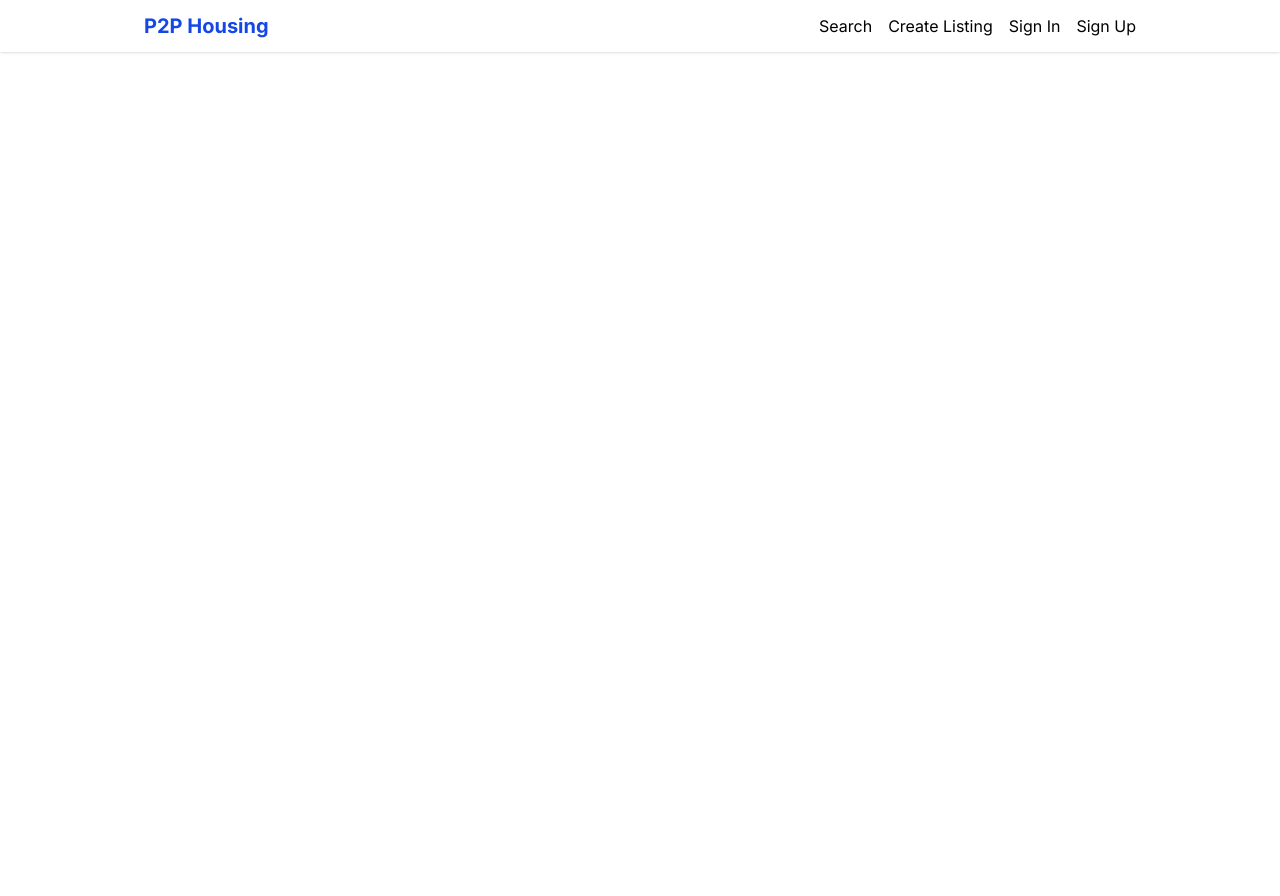
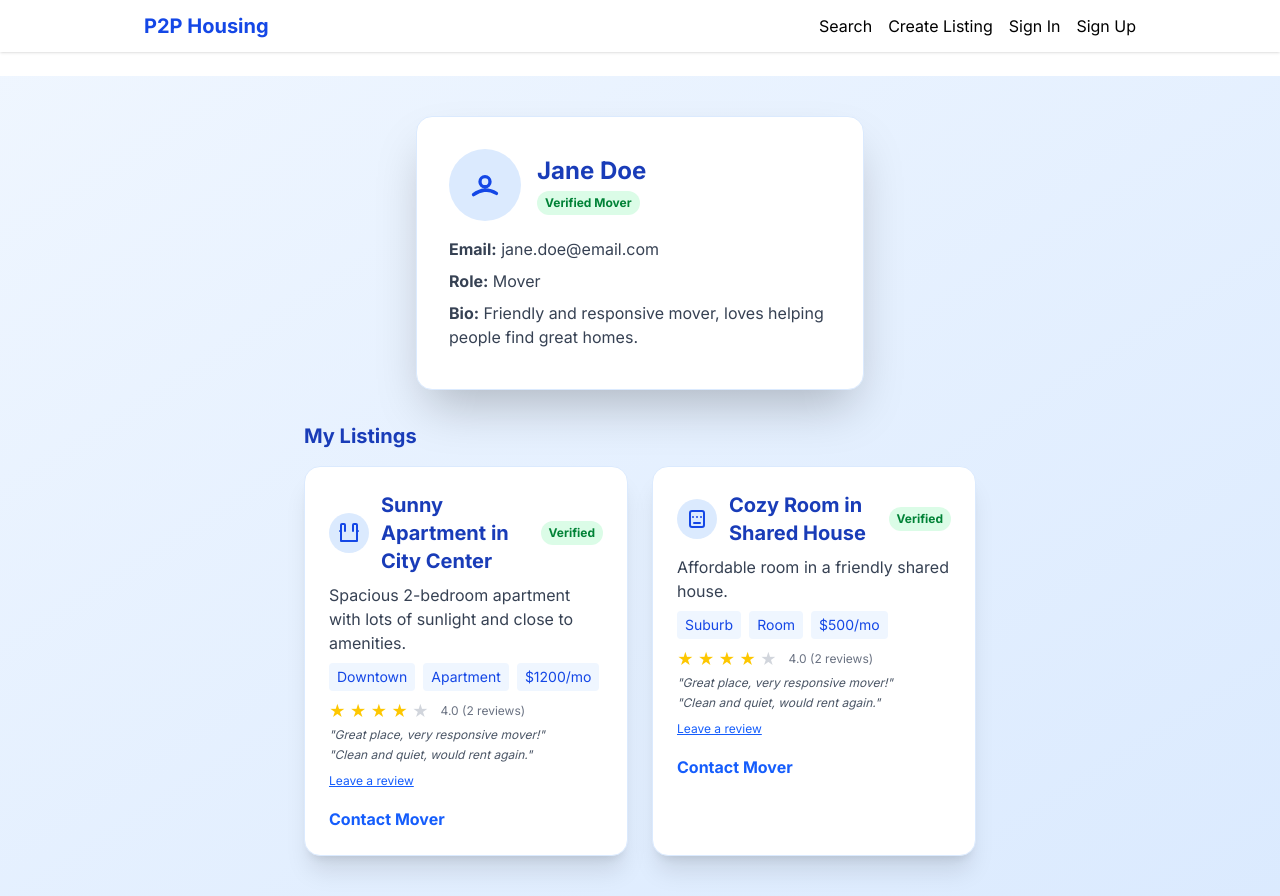
Before and after one commit to iyanuloluwa-Miracle/MIT-811-PROJECT_MVP, a Nuxt app: page /profile in a window 1280 px wide. Before the commit the page ends 800 px from the top, so only its background shows below. Built offline with nearby package versions, Linux system fonts and the light colour scheme.

Commit message:
feat: enhance listing and contact pages with verified indicators and additional information sections

```diff
--- a/components/ListingCard.vue
+++ b/components/ListingCard.vue
@@ -5,6 +5,7 @@
         <slot name="icon" />
       </div>
       <h3 class="text-xl font-bold text-blue-800">{{ title }}</h3>
+      <span class="inline-block bg-green-100 text-green-700 text-xs px-2 py-1 rounded-full font-semibold ml-2">Verified</span>
     </div>
     <p class="mb-2 text-gray-700">{{ description }}</p>
     <div class="flex flex-wrap gap-2 mb-2 text-sm">
@@ -12,7 +13,17 @@
       <span class="bg-blue-50 text-blue-700 px-2 py-1 rounded">{{ type }}</span>
       <span class="bg-blue-50 text-blue-700 px-2 py-1 rounded">${{ price }}/mo</span>
     </div>
-    <NuxtLink :to="contactLink" class="mt-2 text-blue-600 font-semibold hover:underline self-start">Contact Landlord</NuxtLink>
+    <!-- Dummy review/rating section -->
+    <div class="mb-2">
+      <div class="flex items-center gap-1 mb-1">
+        <span class="text-yellow-400">★</span><span class="text-yellow-400">★</span><span class="text-yellow-400">★</span><span class="text-yellow-400">★</span><span class="text-gray-300">★</span>
+        <span class="text-xs text-gray-500 ml-2">4.0 (2 reviews)</span>
+      </div>
+      <div class="text-xs text-gray-600 italic mb-1">"Great place, very responsive mover!"</div>
+      <div class="text-xs text-gray-600 italic mb-1">"Clean and quiet, would rent again."</div>
+      <button class="text-blue-600 text-xs underline mt-1">Leave a review</button>
+    </div>
+    <NuxtLink :to="contactLink" class="mt-2 text-blue-600 font-semibold hover:underline self-start">Contact Mover</NuxtLink>
   </div>
 </template>
 
--- a/pages/contact.vue
+++ b/pages/contact.vue
@@ -6,11 +6,22 @@
       </template>
       <template #listingInfo>
         <p class="font-semibold text-blue-700">Listing: <span class="text-gray-700">Sunny Apartment in City Center</span></p>
-        <p class="font-semibold text-blue-700">Landlord: <span class="text-gray-700">Jane Doe</span></p>
+        <p class="font-semibold text-blue-700">Mover: <span class="text-gray-700">Jane Doe</span> <span class="inline-block bg-green-100 text-green-700 text-xs px-2 py-1 rounded-full font-semibold ml-1">Verified</span></p>
       </template>
       <div>
         <label class="block mb-1 font-semibold text-blue-700">Your Message</label>
         <textarea class="w-full border border-blue-200 rounded px-3 py-2 bg-gray-50" rows="4" placeholder="Hi, I am interested in your listing. Is it still available?" disabled></textarea>
+      </div>
+      <div class="flex flex-col gap-2 my-3">
+        <label class="inline-flex items-center text-sm text-blue-700">
+          <input type="checkbox" class="form-checkbox mr-2" checked disabled /> Allow contact by email
+        </label>
+        <label class="inline-flex items-center text-sm text-blue-700">
+          <input type="checkbox" class="form-checkbox mr-2" disabled /> Allow contact by phone
+        </label>
+        <label class="inline-flex items-center text-sm text-blue-700">
+          <input type="checkbox" class="form-checkbox mr-2" checked disabled /> Hide my real name
+        </label>
       </div>
       <button type="button" class="w-full bg-gradient-to-r from-blue-600 to-blue-400 hover:from-blue-700 hover:to-blue-500 text-white py-2 rounded-lg font-bold shadow-lg transition-all duration-200" disabled>Send Message</button>
     </ContactCard>
--- a/pages/listings/create.vue
+++ b/pages/listings/create.vue
@@ -4,6 +4,9 @@
       <template #icon>
         <svg xmlns='http://www.w3.org/2000/svg' class='h-8 w-8' fill='none' viewBox='0 0 24 24' stroke='currentColor'><path stroke-linecap='round' stroke-linejoin='round' stroke-width='2' d='M9 17v-6a2 2 0 012-2h2a2 2 0 012 2v6m-6 0h6' /></svg>
       </template>
+      <div class="flex items-center gap-2 mb-2">
+        <span class="inline-block bg-green-100 text-green-700 text-xs px-2 py-1 rounded-full font-semibold">Verified</span>
+      </div>
       <div>
         <label class="block mb-1 font-semibold text-blue-700">Title</label>
         <input type="text" class="w-full border border-blue-200 rounded px-3 py-2 bg-gray-50" value="Sunny Apartment in City Center" disabled />
@@ -30,6 +33,30 @@
           <option>Room</option>
         </select>
       </div>
+      <div>
+        <label class="block mb-1 font-semibold text-blue-700">Utilities Included</label>
+        <div class="flex gap-2 flex-wrap">
+          <span class="bg-blue-50 text-blue-700 px-2 py-1 rounded text-xs">Water</span>
+          <span class="bg-blue-50 text-blue-700 px-2 py-1 rounded text-xs">Electricity</span>
+          <span class="bg-blue-50 text-blue-700 px-2 py-1 rounded text-xs">WiFi</span>
+        </div>
+      </div>
+      <div>
+        <label class="block mb-1 font-semibold text-blue-700">Facilities</label>
+        <div class="flex gap-2 flex-wrap">
+          <span class="bg-blue-50 text-blue-700 px-2 py-1 rounded text-xs">Parking</span>
+          <span class="bg-blue-50 text-blue-700 px-2 py-1 rounded text-xs">Laundry</span>
+          <span class="bg-blue-50 text-blue-700 px-2 py-1 rounded text-xs">Gym</span>
+        </div>
+      </div>
+      <div>
+        <label class="block mb-1 font-semibold text-blue-700">Mover Notes</label>
+        <textarea class="w-full border border-blue-200 rounded px-3 py-2 bg-gray-50" rows="2" disabled>Friendly and responsive mover, quick to resolve issues.</textarea>
+      </div>
+      <div>
+        <label class="block mb-1 font-semibold text-blue-700">Experience/Narrative</label>
+        <textarea class="w-full border border-blue-200 rounded px-3 py-2 bg-gray-50" rows="2" disabled>Had a great experience living here, quiet neighborhood and close to public transport.</textarea>
+      </div>
       <button type="button" class="w-full bg-gradient-to-r from-blue-600 to-blue-400 hover:from-blue-700 hover:to-blue-500 text-white py-2 rounded-lg font-bold shadow-lg transition-all duration-200" disabled>Create Listing</button>
     </AuthCard>
   </div>
--- /dev/null
+++ b/pages/profile.vue
@@ -0,0 +1,61 @@
+<template>
+  <div class="min-h-screen flex flex-col items-center justify-center bg-gradient-to-br from-blue-50 to-blue-100 py-10">
+    <div class="w-full max-w-md p-8 bg-white rounded-2xl shadow-2xl border border-blue-100 mb-8">
+      <div class="flex items-center gap-4 mb-4">
+        <div class="bg-blue-100 text-blue-700 rounded-full p-4">
+          <svg xmlns='http://www.w3.org/2000/svg' class='h-10 w-10' fill='none' viewBox='0 0 24 24' stroke='currentColor'><path stroke-linecap='round' stroke-linejoin='round' stroke-width='2' d='M5.121 17.804A13.937 13.937 0 0112 15c2.485 0 4.797.755 6.879 2.047M15 10a3 3 0 11-6 0 3 3 0 016 0z' /></svg>
+        </div>
+        <div>
+          <h2 class="text-2xl font-bold text-blue-800">Jane Doe</h2>
+          <span class="inline-block bg-green-100 text-green-700 text-xs px-2 py-1 rounded-full font-semibold mt-1">Verified Mover</span>
+        </div>
+      </div>
+      <div class="mb-2 text-gray-700"><span class="font-semibold">Email:</span> jane.doe@email.com</div>
+      <div class="mb-2 text-gray-700"><span class="font-semibold">Role:</span> Mover</div>
+      <div class="mb-2 text-gray-700"><span class="font-semibold">Bio:</span> Friendly and responsive mover, loves helping people find great homes.</div>
+    </div>
+    <div class="w-full max-w-2xl">
+      <h3 class="text-xl font-bold text-blue-800 mb-4">My Listings</h3>
+      <div class="grid grid-cols-1 md:grid-cols-2 gap-6">
+        <ListingCard
+          v-for="listing in myListings"
+          :key="listing.id"
+          :title="listing.title"
+          :description="listing.description"
+          :location="listing.location"
+          :type="listing.type"
+          :price="listing.price"
+          :contactLink="'/contact'"
+        >
+          <template #icon>
+            <svg v-if="listing.type === 'Apartment'" xmlns='http://www.w3.org/2000/svg' class='h-6 w-6' fill='none' viewBox='0 0 24 24' stroke='currentColor'><path stroke-linecap='round' stroke-linejoin='round' stroke-width='2' d='M3 10h1v10h16V10h1M4 10V4a1 1 0 011-1h2a1 1 0 011 1v6m8 0V4a1 1 0 011-1h2a1 1 0 011 1v6' /></svg>
+            <svg v-else-if="listing.type === 'House'" xmlns='http://www.w3.org/2000/svg' class='h-6 w-6' fill='none' viewBox='0 0 24 24' stroke='currentColor'><path stroke-linecap='round' stroke-linejoin='round' stroke-width='2' d='M3 12l2-2m0 0l7-7 7 7m-9 2v6m4-6v6m5 6H5a2 2 0 01-2-2V10a2 2 0 012-2h14a2 2 0 012 2v10a2 2 0 01-2 2z' /></svg>
+            <svg v-else xmlns='http://www.w3.org/2000/svg' class='h-6 w-6' fill='none' viewBox='0 0 24 24' stroke='currentColor'><path stroke-linecap='round' stroke-linejoin='round' stroke-width='2' d='M8 10h.01M12 10h.01M16 10h.01M9 16h6m2 4H7a2 2 0 01-2-2V6a2 2 0 012-2h10a2 2 0 012 2v12a2 2 0 01-2 2z' /></svg>
+          </template>
+        </ListingCard>
+      </div>
+    </div>
+  </div>
+</template>
+
+<script setup lang="ts">
+import ListingCard from '~/components/ListingCard.vue'
+const myListings = [
+  {
+    id: 1,
+    title: 'Sunny Apartment in City Center',
+    description: 'Spacious 2-bedroom apartment with lots of sunlight and close to amenities.',
+    location: 'Downtown',
+    price: 1200,
+    type: 'Apartment',
+  },
+  {
+    id: 2,
+    title: 'Cozy Room in Shared House',
+    description: 'Affordable room in a friendly shared house.',
+    location: 'Suburb',
+    price: 500,
+    type: 'Room',
+  },
+]
+</script>
```
